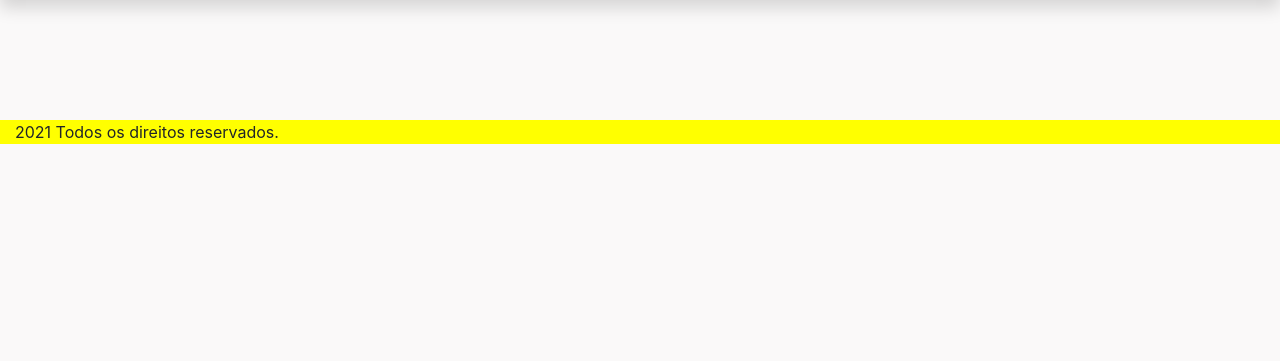
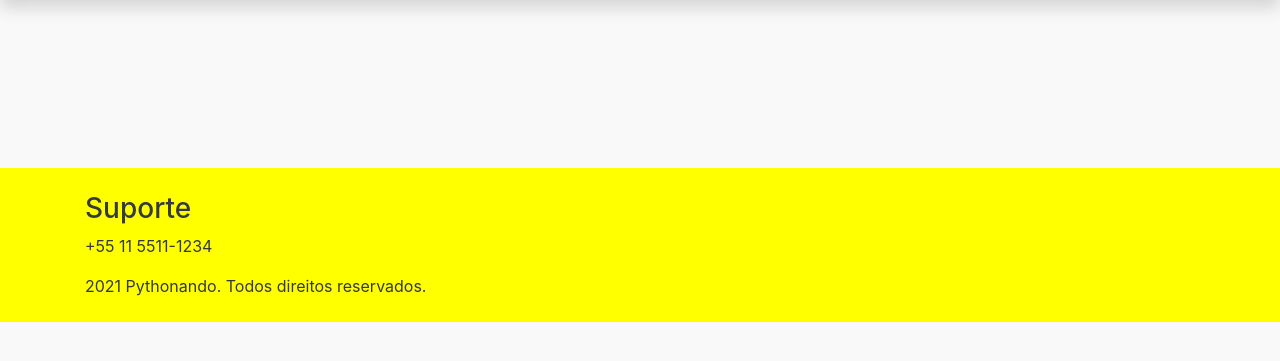
Before and after one commit to heltonteixeira92/Delivery, a Django app: page / in a window 1280 px wide. Shown: the part 72-433 px from the top of the page. Run offline with Django 3.2, Linux system fonts and the light colour scheme; data that the repository does not hold is empty.

Commit message:
adicionado footer

```diff
--- a/templates/base.html
+++ b/templates/base.html
@@ -57,11 +57,27 @@
     <script src="https://code.jquery.com/jquery-3.4.1.js"></script>
     <script src="https://cdn.jsdelivr.net/npm/bootstrap@4.6.0/dist/js/bootstrap.bundle.min.js"></script>
 
-    <footer class="main-footer">
-      <div class="col">
-        {% now 'Y' %} Todos os direitos reservados.
+<footer class="main-footer mt-5 pt-4 text-dark">
+      <div class="container">
+          <div class="row">
+              <div class="col">
+                  <h3>Suporte</h3>
+                  <address>
+                      +55 11 5511-1234
+                  </address>
+              </div>
+          </div>
       </div>
-    </footer>
+      <div class="rights pb-4">
+          <div class="container">
+              <div class="row">
+                  <div class="col">
+                      {% now 'Y' %} Pythonando. Todos direitos reservados.
+                  </div>
+              </div>
+          </div>
+      </div>
+  </footer>
 
   </body>
 </html>
--- a/templates/produto.html
+++ b/templates/produto.html
@@ -16,7 +16,7 @@
     {%endif%}
 
     </div>
-    <img class="tamanhoImg" style="margin-top: 20px;" src="/media/{{produto.img}}">
+    <img class="tamanhoImg" style="margin-top: 20px;" src="{{produto.img.url}}">
 
     <h3  class="titulo tituloProduto">{{produto.nome_produto}}</h3>
     <hr style="width: 250px;">
```
